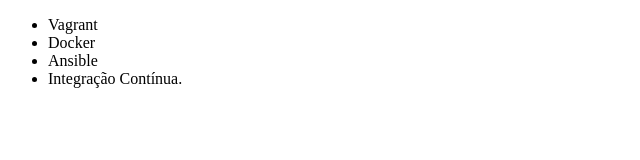
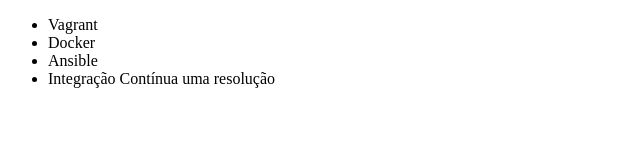
Before and after one commit to pedrocolombo0/aluragit, a plain HTML site: page index.html in a window 1280 px wide. Shown: the full height of the page, 0-640 px from the left. Drawn offline with Linux system fonts and the light colour scheme.

Commit message:
Mudança no nome final tive que trocar erro

```diff
--- a/index.html
+++ b/index.html
@@ -9,7 +9,7 @@
         <li>Vagrant</li>
         <li>Docker</li>
         <li>Ansible</li>
-        <li>Integração Contínua.</li>
+        <li>Integração Contínua uma resolução</li>
     </ul>
 </body>
 </html>
```
